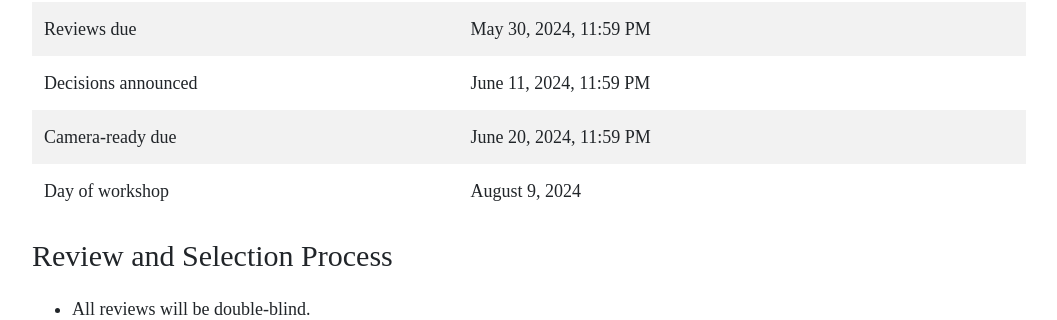
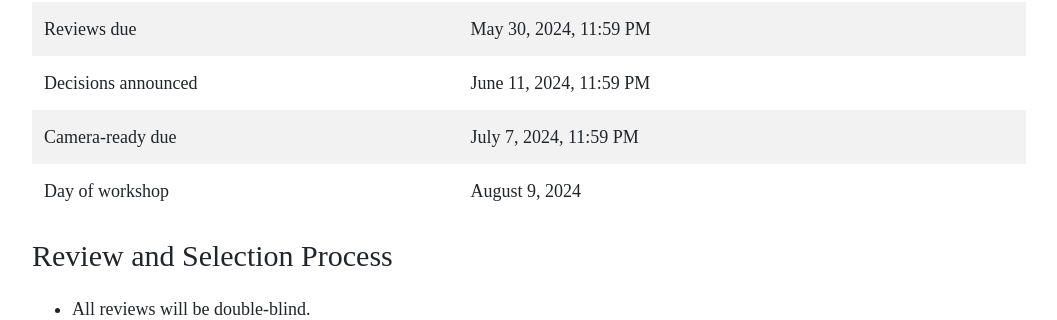
Before and after one commit to rlbrew-workshop/rlbrew-workshop.github.io, a Jekyll site: the page built from submit.html, in a window 1280 px wide. Shown: the part 1056-1376 px from the top of the page, without its empty margins (131-1188 px from the left). Built offline with Jekyll 4.4.1, drawn with Linux system fonts in a browser that asks for light colours; nearby versions of some CDN libraries.

Commit message:
Update camera ready date

```diff
--- a/submit.html
+++ b/submit.html
@@ -57,7 +57,7 @@ layout: default
       </tr>
       <tr>
         <td>Camera-ready due</td>
-        <td> June 20, 2024, 11:59 PM </td>
+        <td> July 7, 2024, 11:59 PM </td>
       </tr>
       <tr>
         <td>Day of workshop</td>
```
